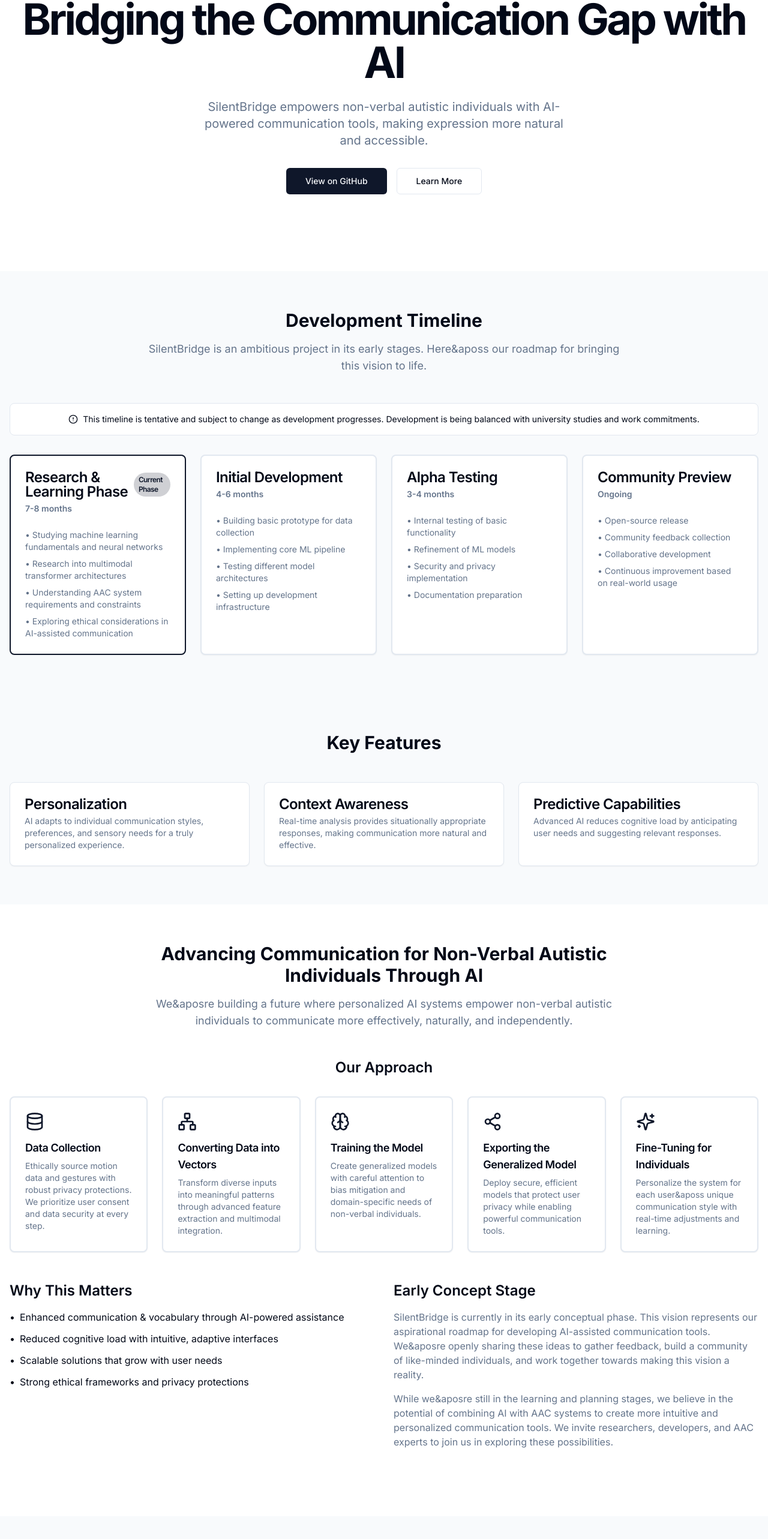
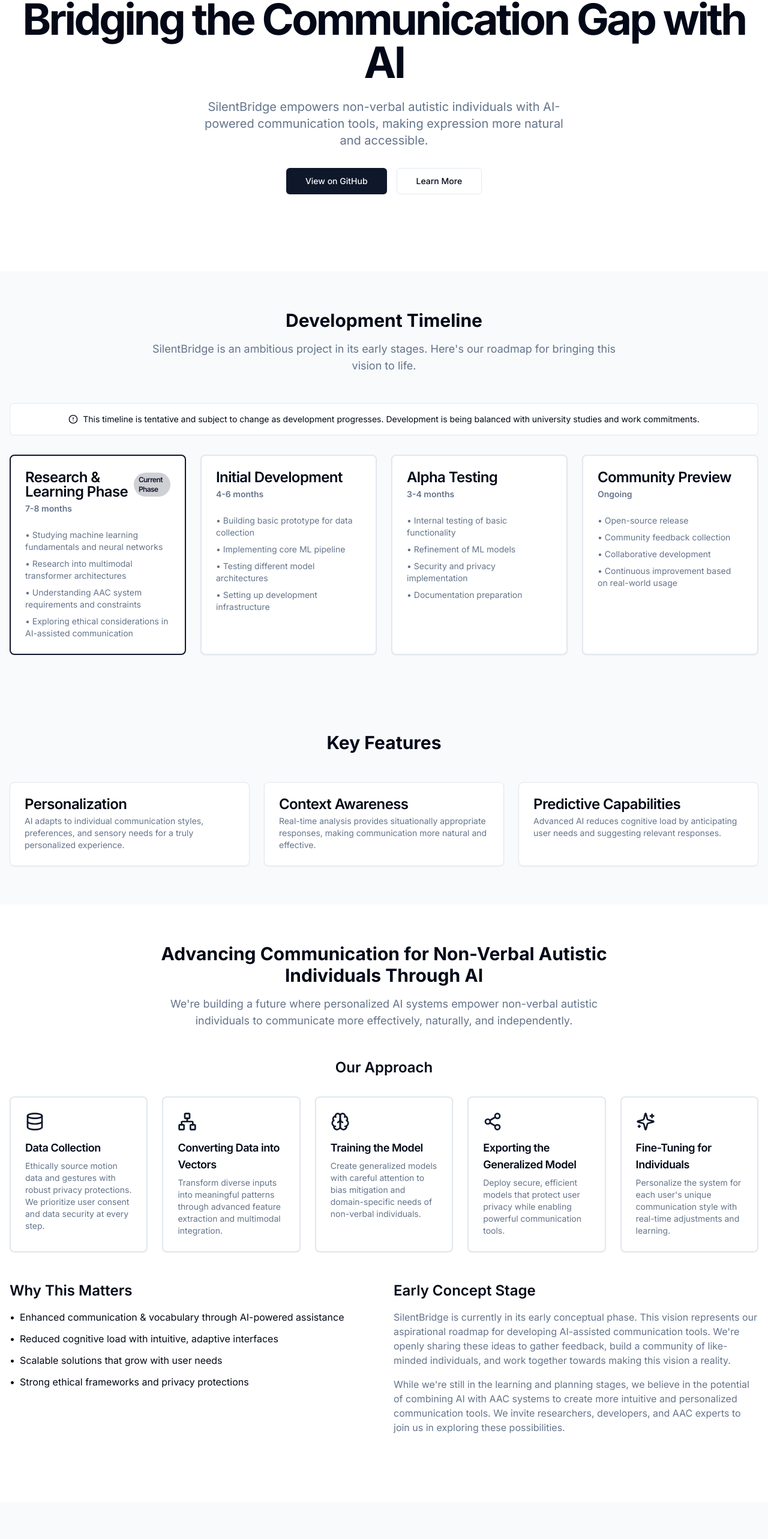
Before and after one commit to KaidenLarsen/silentbridge, a Next.js app: page / in a window 1280 px wide. Shown: the part 189-2755 px from the top of the page at 60% size. Built offline with nearby package versions, Linux system fonts and the light colour scheme.

Commit message:
fixed more imporoperly displaying text

```diff
--- a/src/components/home/approach-section.tsx
+++ b/src/components/home/approach-section.tsx
@@ -26,7 +26,7 @@
   {
     icon: Sparkles,
     title: "Fine-Tuning for Individuals",
-    description: "Personalize the system for each user&aposs unique communication style with real-time adjustments and learning."
+    description: "Personalize the system for each user's unique communication style with real-time adjustments and learning."
   }
 ]
 
@@ -46,7 +46,7 @@
             Advancing Communication for Non-Verbal Autistic Individuals Through AI
           </h2>
           <p className="text-lg text-muted-foreground">
-            We&aposre building a future where personalized AI systems empower non-verbal autistic individuals
+            We're building a future where personalized AI systems empower non-verbal autistic individuals
             to communicate more effectively, naturally, and independently.
           </p>
         </div>
@@ -90,11 +90,11 @@
             <p className="text-muted-foreground">
                 SilentBridge is currently in its early conceptual phase. This vision
                 represents our aspirational roadmap for developing AI-assisted communication tools.
-                We&aposre openly sharing these ideas to gather feedback, build a community of
+                We're openly sharing these ideas to gather feedback, build a community of
                 like-minded individuals, and work together towards making this vision a reality.
             </p>
             <p className="text-muted-foreground mt-4">
-                While we&aposre still in the learning and planning stages, we believe in
+                While we're still in the learning and planning stages, we believe in
                 the potential of combining AI with AAC systems to create more intuitive
                 and personalized communication tools. We invite researchers, developers,
                 and AAC experts to join us in exploring these possibilities.
--- a/src/components/home/timeline-section.tsx
+++ b/src/components/home/timeline-section.tsx
@@ -54,7 +54,7 @@
         <div className="max-w-[800px] mx-auto text-center mb-12">
           <h2 className="text-3xl font-bold mb-4">Development Timeline</h2>
           <p className="text-lg text-muted-foreground">
-            SilentBridge is an ambitious project in its early stages. Here&aposs our roadmap
+            SilentBridge is an ambitious project in its early stages. Here's our roadmap
             for bringing this vision to life.
           </p>
         </div>
```
